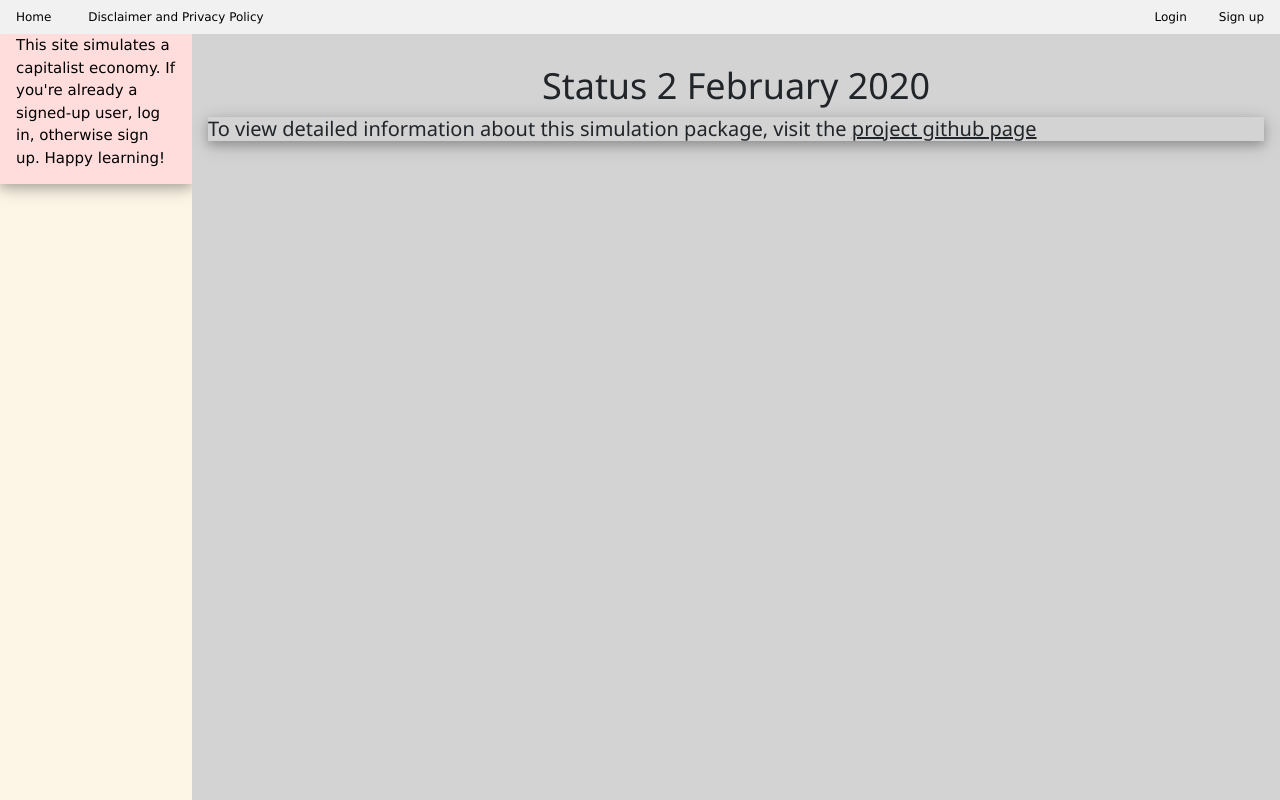
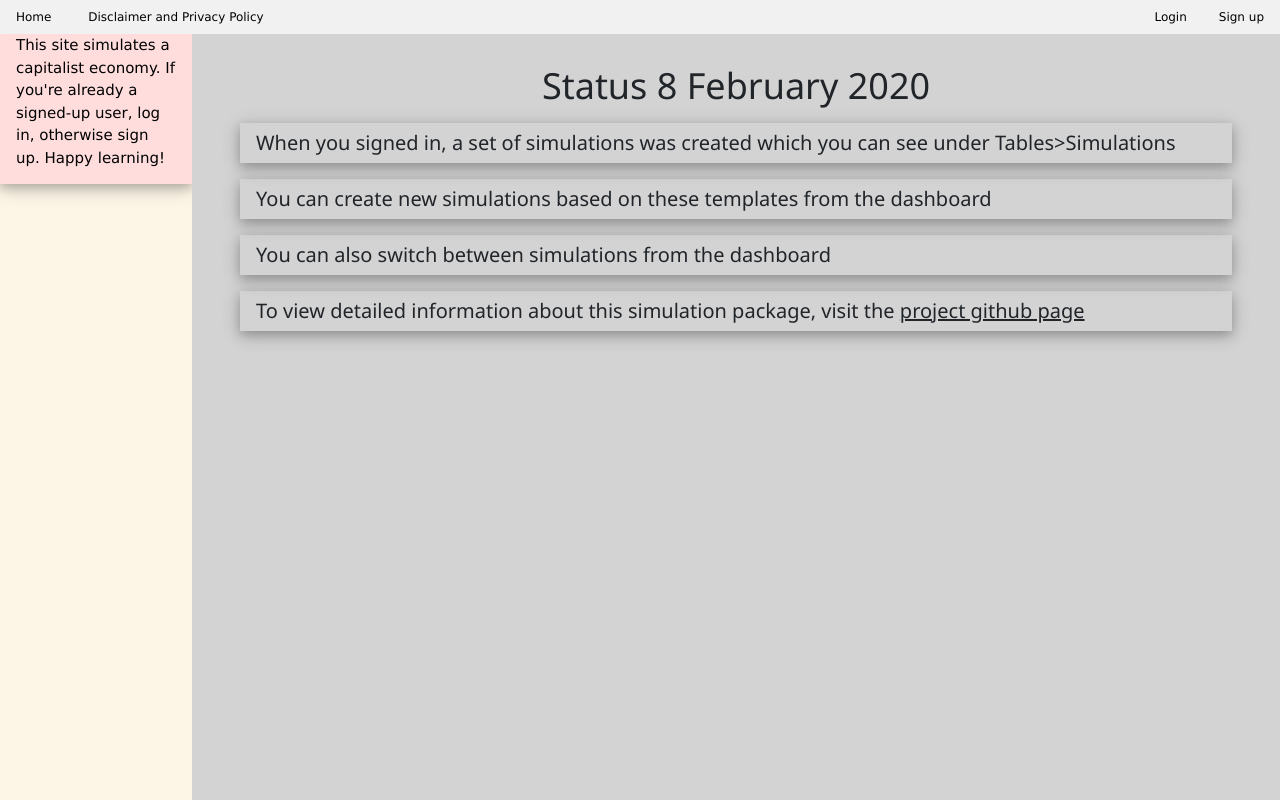
Before and after one commit to znalo/capitalism-10.5, a Django app: page /status/ in a window 1280 px wide. Run offline with Django 3.2, Linux system fonts and the light colour scheme; some libraries are stand-ins or nearby versions.

Commit message:
Refactoring complete. Now we start work on debugging the simulations

```diff
--- a/capitalism/economy/forms.py
+++ b/capitalism/economy/forms.py
@@ -61,6 +61,7 @@ class SimulationSelectForm(forms.ModelForm):
     class Meta:
         model = Simulation
         exclude=('name',
+        'current_time_stamp',
         'project_number',
         'periods_per_year',
         'population_growth_rate',
--- a/capitalism/economy/templates/status.html
+++ b/capitalism/economy/templates/status.html
@@ -1,12 +1,14 @@
 {% extends "base.html" %} {% load static %} {% load control_tags %} {% load app_filters %} {% block content %}
-
-<body>
-
-    <h1 class="w3-center"> Status 2 February 2020 </h1>
-    <h4 class="w3-card-4">
-        To view detailed information about this simulation package, visit the <a href="https://github.com/axfreeman/capitalism-10.5">project github page</a>
-        </div>
-
-</body>
+<div class="w3-container">
+    <h1 class="w3-center"> Status 8 February 2020 </h1>
+    <h4 class="w3-card-4 w3-margin w3-padding">
+        When you signed in, a set of simulations was created which you can see under Tables>Simulations</h4>
+    <h4 class="w3-card-4 w3-margin w3-padding">
+        You can create new simulations based on these templates from the dashboard</h4>
+    <h4 class="w3-card-4 w3-margin w3-padding">
+        You can also switch between simulations from the dashboard</h4>
+    <h4 class="w3-card-4 w3-margin w3-padding">
+        To view detailed information about this simulation package, visit the <a href="https://github.com/axfreeman/capitalism-10.5 ">project github page</a>
+</div>
 
 {% endblock %}
--- a/capitalism/economy/templates/user-dashboard.html
+++ b/capitalism/economy/templates/user-dashboard.html
@@ -4,7 +4,9 @@
     <div class="w3-container" style="width:50%">
         <p>
             <div class="w3-medium ">
-                <h4>Project Management (Under Development: red=done but dangerous; green=OK; orange = experimental; blue = not done yet)</h4>
+                <h4>Project Management (Under Development)</h4>
+                <h4>red=proceed with caution</h4>
+                <h4>green=OK; orange = experimental; blue = not done yet)</h4>
 
                 <p>
                     <div class="w3-btn w3-block w3-round w3-red ">
@@ -17,7 +19,7 @@
                     </div>
                 </p>
                 <p>
-                    <div class="w3-btn w3-block w3-round w3-orange">
+                    <div class="w3-btn w3-block w3-round w3-green">
                         <a href="{% url 'select-simulation' %}">Switch Simulation</a>
                     </div>
                 </p>
--- a/capitalism/economy/views.py
+++ b/capitalism/economy/views.py
@@ -20,7 +20,8 @@ from django.urls import reverse, reverse_lazy
 from django.contrib import messages
 
 def get_economy_view_context(request):#TODO change name - this function now not only creates the context but also displays it, so the naming is wrong
-    current_time_stamp=request.user.current_time_stamp
+    current_simulation=request.user.current_simulation
+    current_time_stamp=current_simulation.current_time_stamp
     industry_stocks = IndustryStock.objects.filter(time_stamp_FK=current_time_stamp)
     industries=Industry.objects.filter(time_stamp_FK=current_time_stamp)
     productive_stocks=industry_stocks.filter(usage_type=PRODUCTION).order_by("commodity_FK__display_order")
@@ -30,6 +31,7 @@ def get_economy_view_context(request):#TODO change name - this function now not
     commodities=Commodity.objects.filter(time_stamp_FK=current_time_stamp)
 
     context={}
+    context["simulation"]=current_simulation
     context["productive_stocks"]=productive_stocks
     context["industries"]=industries
     context["industry_headers"]=industry_headers
@@ -238,8 +240,6 @@ class SimulationCreateView(LoginRequiredMixin, CreateView):
         result=simulation.startup()
         if result!="success":
             messages.error(self.request,f"Could not create this simulation because {result}")
-        else:
-            simulation.save()
         return super(SimulationCreateView, self).form_valid(form)
 
     def form_invalid(self, form):
@@ -257,15 +257,11 @@ class SimulationSelectView(LoginRequiredMixin, CreateView):
         return kwargs
 
     def form_valid(self, form):
-        logger.info(f"Valid change simulation form submitted by user {self.request.user}")
+        user=self.request.user
         simulation_choice=form.cleaned_data['simulations']
-        logger.info(f"Trying to switch to the simulation called {simulation_choice}")
-        user=self.request.user
-        time_stamp=TimeStamp.objects.filter(simulation_FK=simulation_choice).last()
-        #! TODO we have to make sure we really have got the latest time stamp
-        #! which probably means it should be a field of the simulation object
-        logger.info(f"The time stamp for this simulation is {time_stamp}")
-        user.set_current_time_stamp(time_stamp)
+        time_stamp=simulation_choice.current_time_stamp
+        logger.info(f"User {user} submitted valid form to switch to {simulation_choice} with time stamp {time_stamp}")
+        user.current_simulation=simulation_choice
         user.save()
         return super(SimulationSelectView, self).form_valid(form)
 
```
Also changed, not shown: DEVLOGS/DEVLOG.MD (+1 -0 lines), capitalism/economy/models/states.py (+11 -11 lines), capitalism/economy/templates/economy.html (+11 -3 lines), README.MD, capitalism/db.sqlite3.
